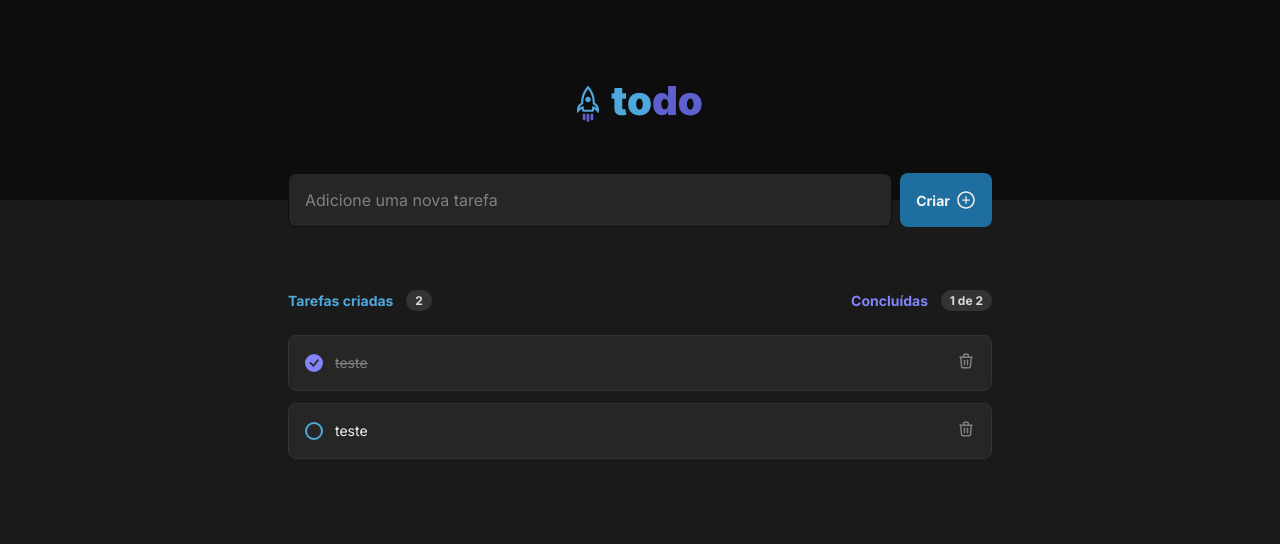
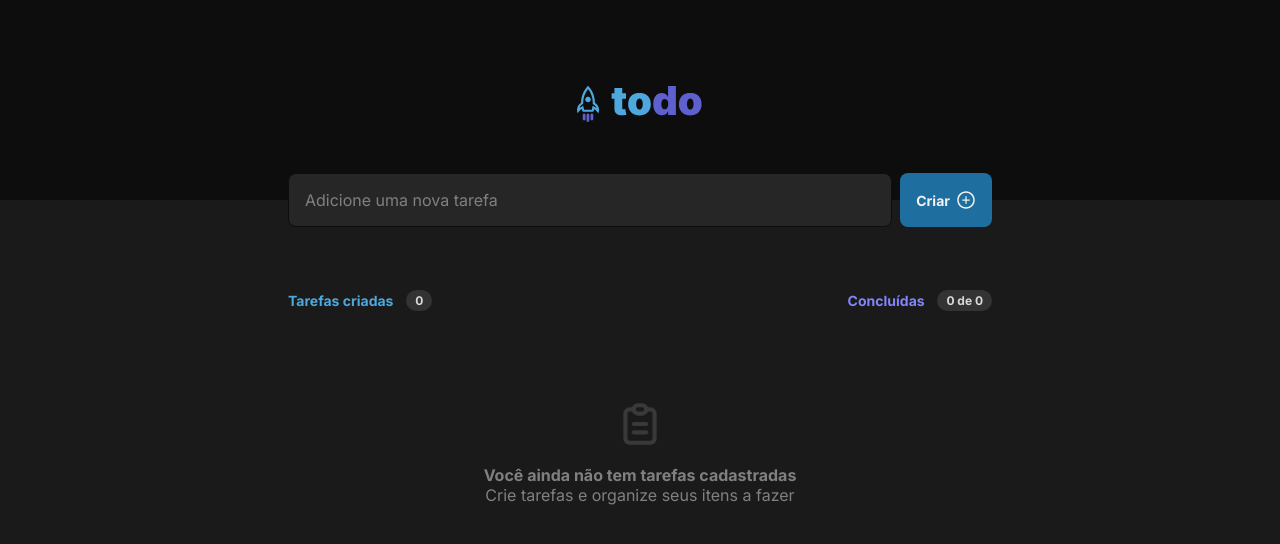
Before and after one commit to alex-candido/ignite-2022-desafio-01-todo-list, a React (Create React App) app: page / in a window 1280 px wide. Shown: the top 544 px of the page. Built offline with nearby package versions, Linux system fonts and the light colour scheme.

Commit message:
adicionado empty

```diff
--- a/src/App.tsx
+++ b/src/App.tsx
@@ -10,18 +10,7 @@
 }
 
 const App: React.FC = () => {
-  const [tasks, setTasks] = React.useState<ITask[]>([
-    {
-      id: 'teste1',
-      title: 'teste',
-      isCompleted: true,
-    },
-    {
-      id: 'teste2',
-      title: 'teste',
-      isCompleted: false,
-    },
-  ]);
+  const [tasks, setTasks] = React.useState<ITask[]>([]);
 
   function addTask(taskTitle: string): void {
     setTasks([
--- a/src/components/Tasks/index.tsx
+++ b/src/components/Tasks/index.tsx
@@ -1,4 +1,5 @@
 import React from 'react';
+import { TbClipboardText } from 'react-icons/tb';
 import { ITask } from '../../App';
 import Task from '../Task';
 import styles from './tasks.module.css';
@@ -36,6 +37,15 @@
             onComplete={onComplete}
           />
         ))}
+        {tasks.length <= 0 && (
+          <section className={styles.empty}>
+            <TbClipboardText size={50} />
+            <div>
+              <p>Você ainda não tem tarefas cadastradas</p>
+              <span>Crie tarefas e organize seus itens a fazer</span>
+            </div>
+          </section>
+        )}
       </div>
     </section>
   );
--- a/src/components/Tasks/tasks.module.css
+++ b/src/components/Tasks/tasks.module.css
@@ -43,3 +43,22 @@
   flex-direction: column;
   gap: 0.75rem;
 }
+
+.empty {
+  margin-top: 4rem;
+  align-items: center;
+  justify-content: center;
+  display: flex;
+  flex-direction: column;
+  gap: 1rem;
+  color: var(--gray-300);
+  text-align: center;
+}
+
+.empty svg {
+  opacity: 0.3;
+}
+
+.empty p {
+  font-weight: 700;
+}
```
